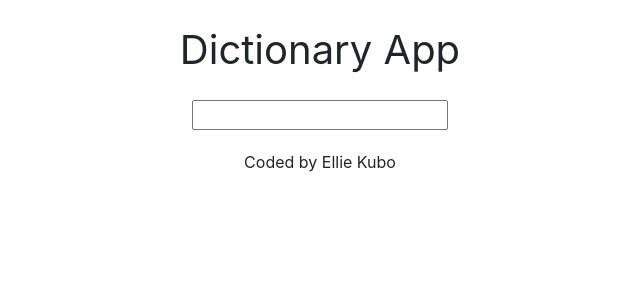
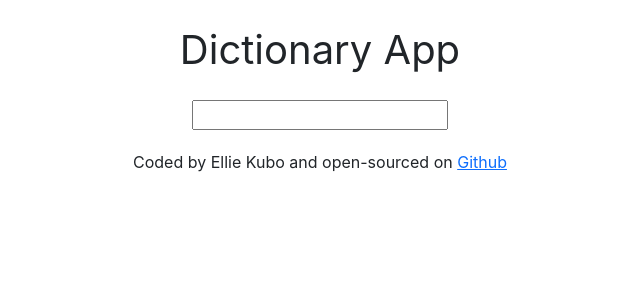
Before and after one commit to Ellie575/react-dictionary-app, a React (Create React App) app: page / in a window 1280 px wide. Shown: the top 300 px of the page, without its empty margins (320-960 px from the left). Built offline with nearby package versions, Linux system fonts and the light colour scheme.

Commit message:
Added github link

```diff
--- a/src/App.js
+++ b/src/App.js
@@ -7,7 +7,16 @@ function App() {
     <div className="App">
       <header className="App-header">Dictionary App</header>
       <Dictionary />
-      <footer className="text-center">Coded by Ellie Kubo</footer>
+      <footer className="text-center">
+        Coded by Ellie Kubo and open-sourced on{" "}
+        <a
+          href="https://github.com/Ellie575/react-dictionary-app"
+          target="_blank"
+          rel="noopener noreferrer"
+        >
+          Github
+        </a>
+      </footer>
     </div>
   );
 }
```
